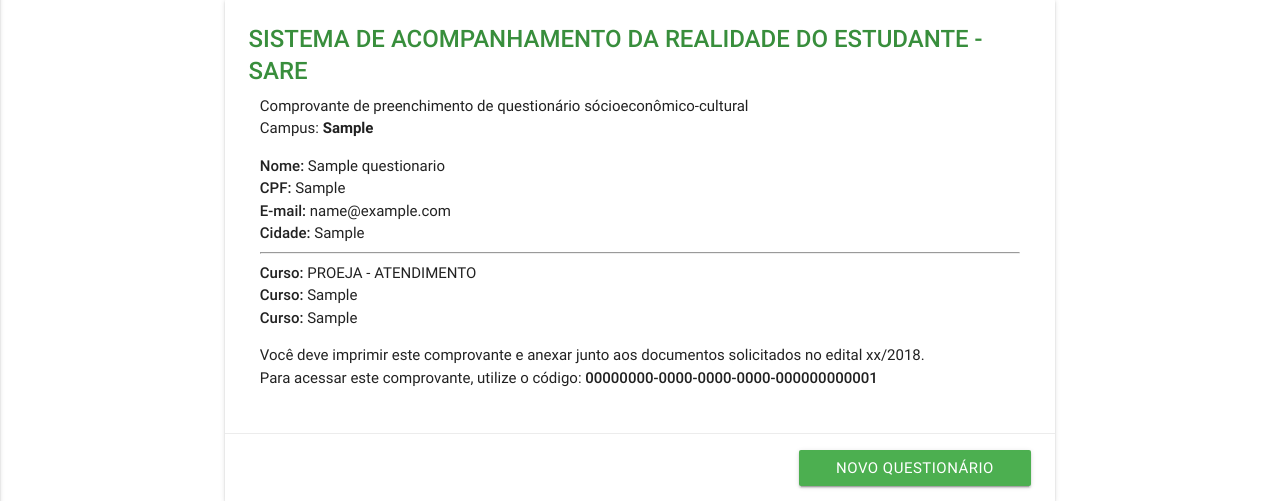
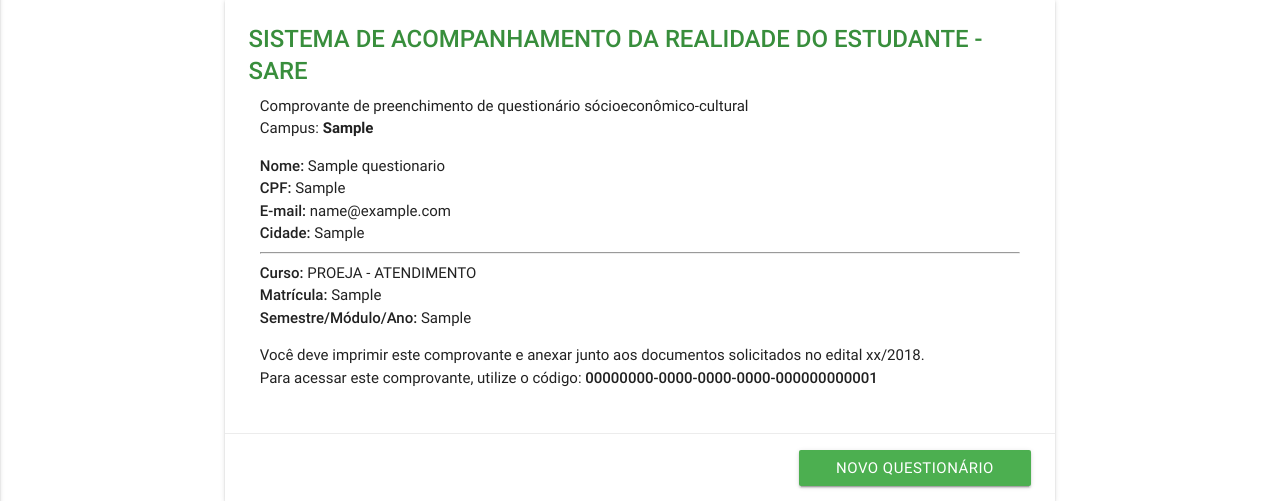
Before and after one commit to smkbarbosa/pescar, a Django app: template sare/questionarios/templates/questionarios/detalhes.html in a window 1280 px wide. Shown: the part 73-574 px from the top of the page. Run offline with Django 3.2, Linux system fonts and the light colour scheme; the template is opened without the code that fills it: values that come from a table or form of the project are taken from there, others are empty; tables that the repository leaves empty hold one stand-in row (values such as "Sample post"); parts of the project's set-up code (start-up, migrations or seed data) failed here and were passed over; some libraries are stand-ins or nearby versions.

Commit message:
atualiza dados na pag detalhes.html

```diff
--- a/sare/questionarios/templates/questionarios/detalhes.html
+++ b/sare/questionarios/templates/questionarios/detalhes.html
@@ -22,8 +22,8 @@
                             <li><strong>Cidade:</strong> {{ quest.cidade.capitalize }}</li>
                             <hr/>
                             <li><strong>Curso:</strong> {{ quest.get_curso_display }}</li>
-                            <li><strong>Curso:</strong> {{ quest.matricula }}</li>
-                            <li><strong>Curso:</strong> {{ quest.sem_mod_ano }}</li>
+                            <li><strong>Matrícula:</strong> {{ quest.matricula }}</li>
+                            <li><strong>Semestre/Módulo/Ano:</strong> {{ quest.sem_mod_ano }}</li>
 
                         </ul>
                         <p>Você deve imprimir este comprovante e anexar junto aos documentos solicitados no edital xx/2018.</p>
```
